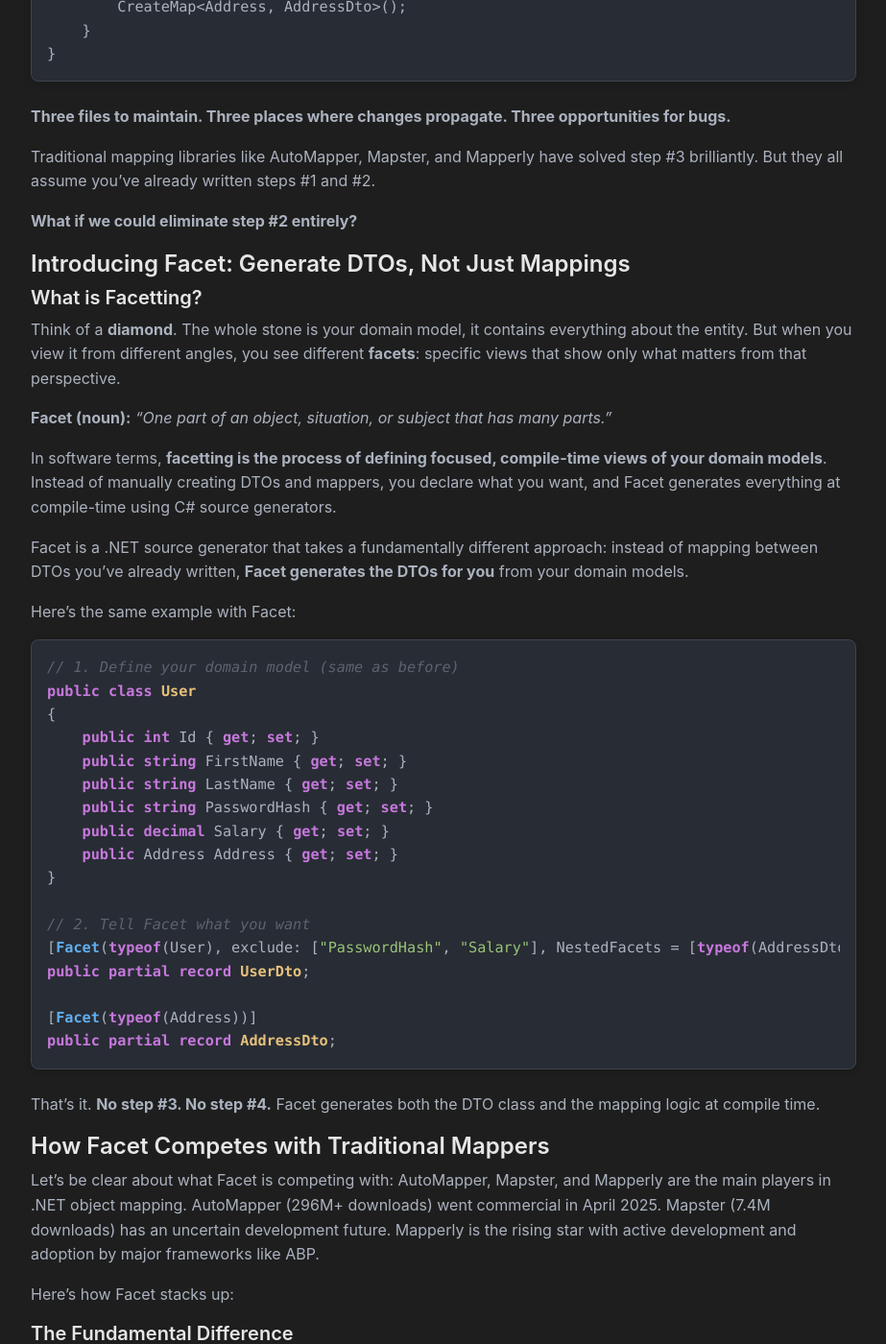
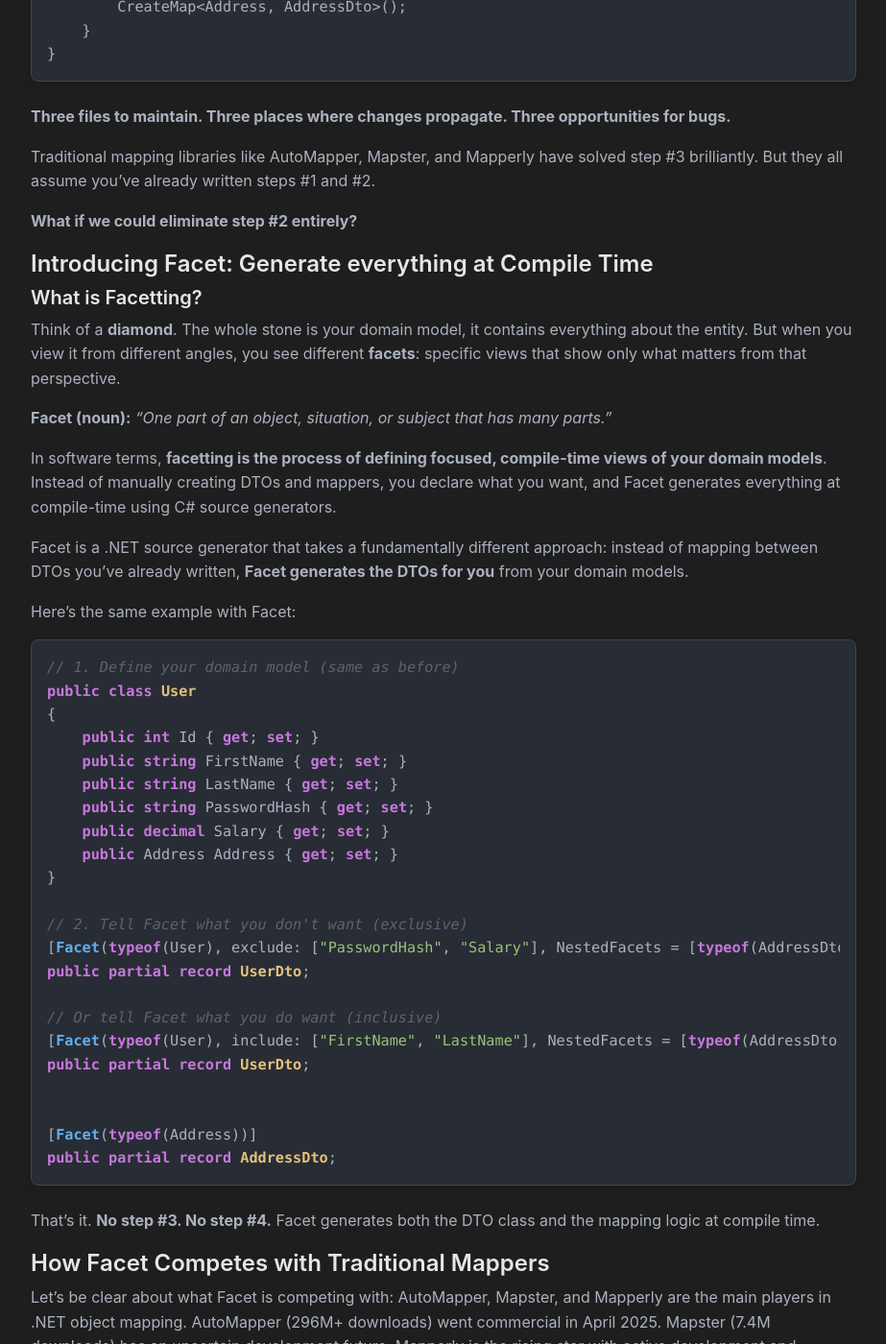
Before and after one commit to Tim-Maes/Tim-Maes.github.io, a Jekyll site: the page built from _posts/2025-11-07-dotnet-mappers-in-2025.md, in a window 1280 px wide and 1400 px high, scrolled down 1114 px. Shown: the whole window at 96% size, without its empty margins (178-1101 px from the left). Built offline with Jekyll 4.4.1, drawn with Linux system fonts in a browser that asks for light colours; some of the changed text lies outside the part shown.

Commit message:
Update blogpost

```diff
--- a/_posts/2025-11-07-dotnet-mappers-in-2025.md
+++ b/_posts/2025-11-07-dotnet-mappers-in-2025.md
@@ -49,7 +49,7 @@
 
 **What if we could eliminate step #2 entirely?**
 
-## Introducing Facet: Generate DTOs, Not Just Mappings
+## Introducing Facet: Generate everything at Compile Time
 
 ### What is Facetting?
 
@@ -75,9 +75,14 @@
     public Address Address { get; set; }
 }
 
-// 2. Tell Facet what you want
+// 2. Tell Facet what you don't want (exclusive)
 [Facet(typeof(User), exclude: ["PasswordHash", "Salary"], NestedFacets = [typeof(AddressDto)])]
 public partial record UserDto;
+
+// Or tell Facet what you do want (inclusive)
+[Facet(typeof(User), include: ["FirstName", "LastName"], NestedFacets = [typeof(AddressDto)])]
+public partial record UserDto;
+
 
 [Facet(typeof(Address))]
 public partial record AddressDto;
```
Also changed, not shown: other parts of _posts/2025-11-07-dotnet-mappers-in-2025.md (+1 -1 lines).
